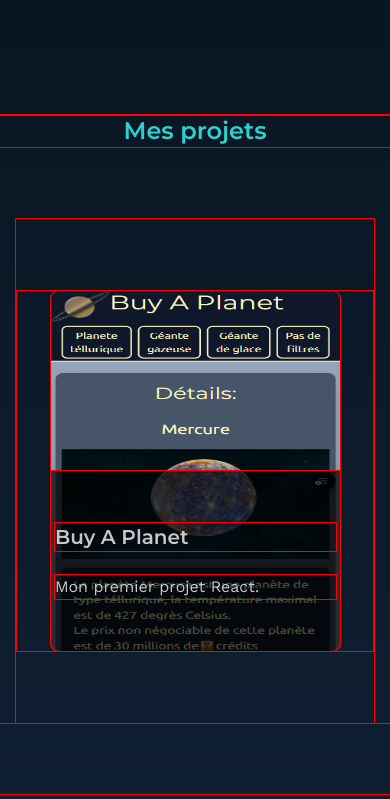
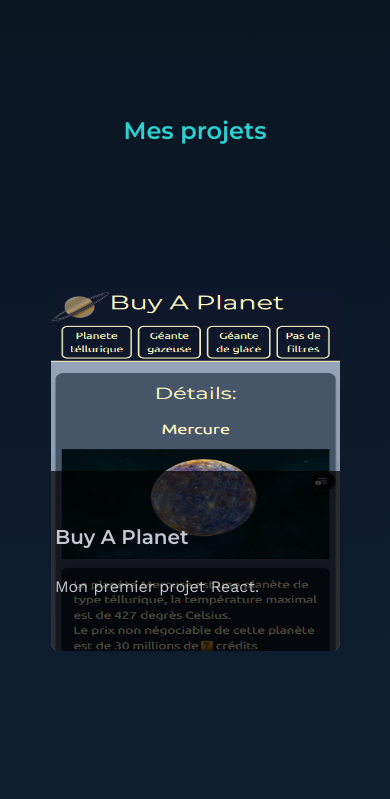
Before and after one commit to Remi-Dubus/Portfolio_V2, a Next.js app: page / in a window 390 px wide. Shown: the part 2489-3288 px from the top of the page. Built offline with nearby package versions, Linux system fonts and the light colour scheme.

Commit message:
fix: center text on footer on small screen closes #64

```diff
--- a/app/globals.css
+++ b/app/globals.css
@@ -42,7 +42,3 @@ html {
   scroll-behavior: smooth;
   scroll-padding-top: 5em;
 }
-
-* {
-  outline: red solid 1px;
-}
```
